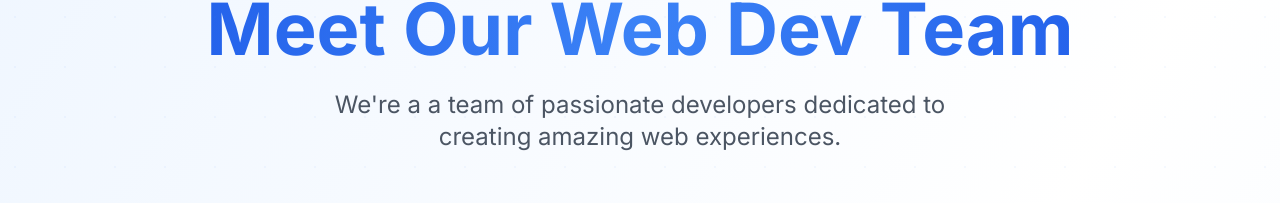
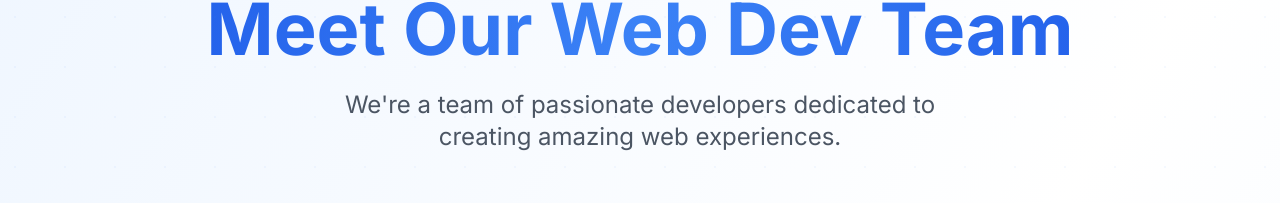
Before and after one commit to Parth308/csi, a Next.js app: page /coreTeam in a window 1280 px wide. Shown: the part 151-354 px from the top of the page. Built offline with nearby package versions, Linux system fonts and the light colour scheme.

Commit message:
slight fix

```diff
--- a/app/coreTeam/page.tsx
+++ b/app/coreTeam/page.tsx
@@ -216,7 +216,7 @@ export default function WebDevTeam() {
               </span>
             </h1>
             <p className="text-xl sm:text-2xl text-gray-600 dark:text-gray-300 max-w-2xl mx-auto">
-              We&apos;re a a team of passionate developers dedicated to creating amazing web experiences.
+              We&apos;re a team of passionate developers dedicated to creating amazing web experiences.
             </p>
           </motion.div>
 
```
